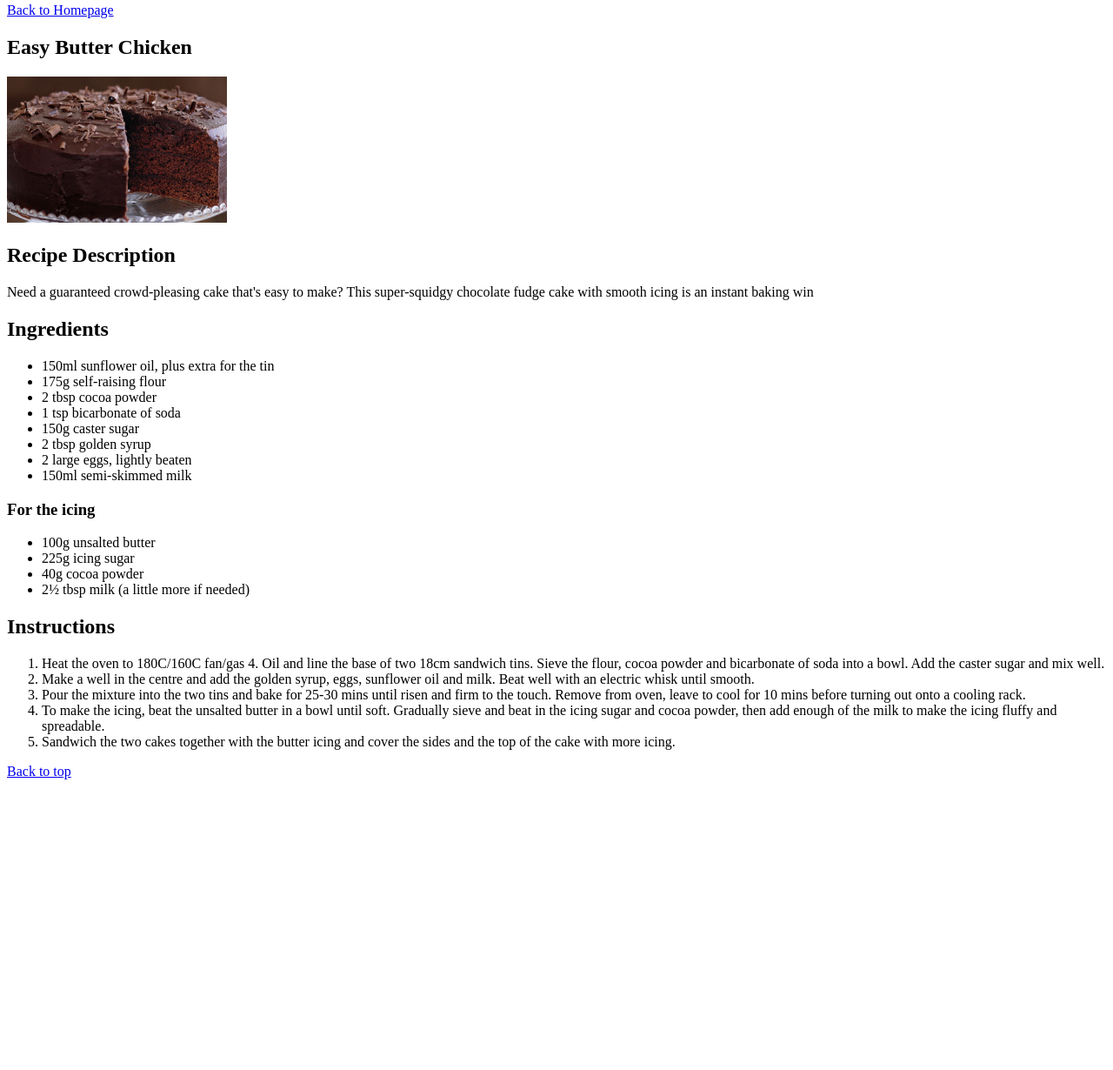
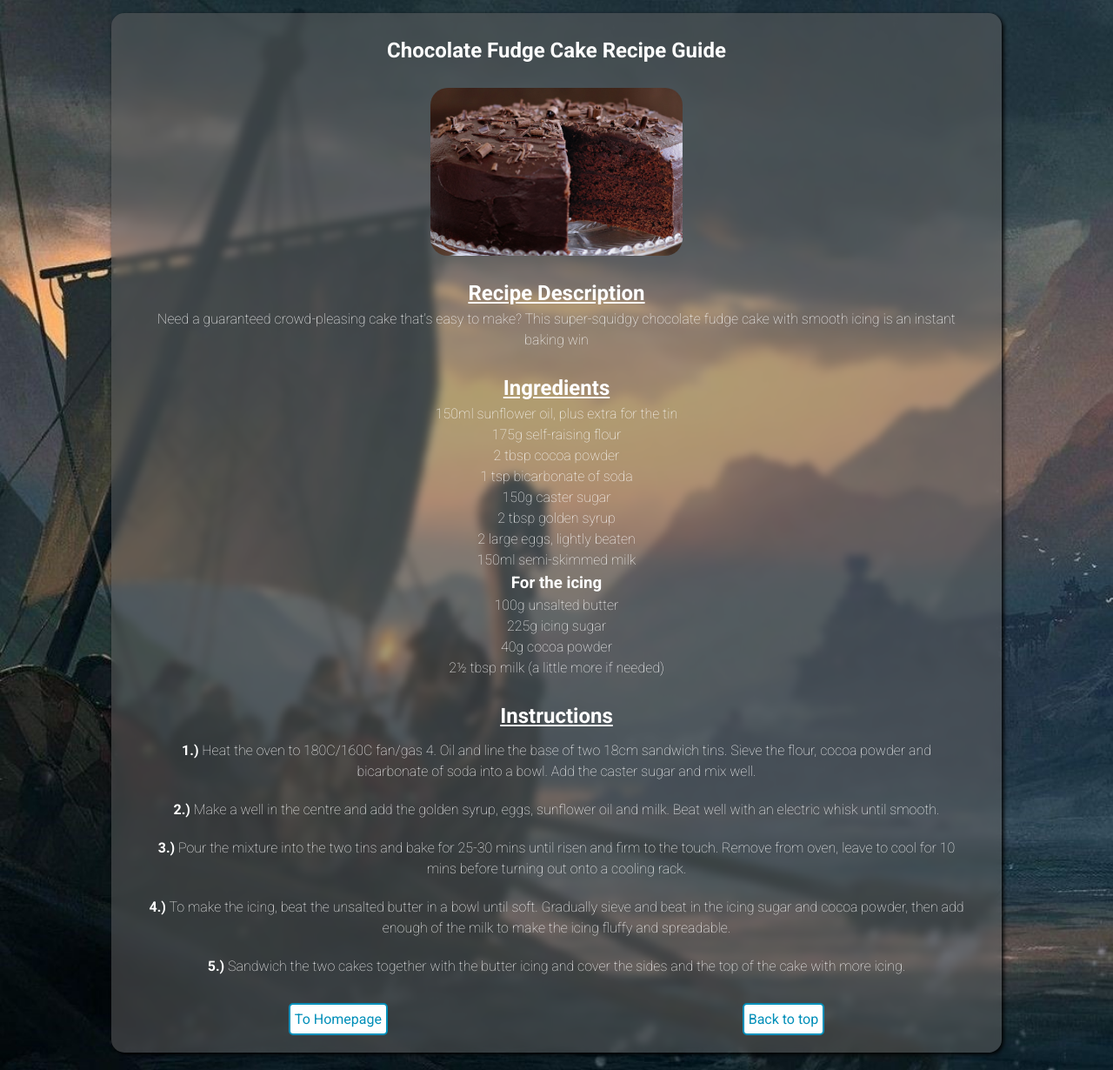
Before and after one commit to jareynolds29/odin-recipes, a plain HTML site: page odin-recipes/chocolate-fudge-cake.html in a window 1280 px wide. Shown: the part 5-1235 px from the top of the page at 87% size. Before the commit the page ends 909 px from the top, so only its background shows below. Drawn offline with Linux system fonts and the light colour scheme.

Commit message:
Updated style for recipe specific pages

```diff
--- /dev/null
+++ b/css/recipe-style.css
@@ -0,0 +1,92 @@
+@import url('https://fonts.googleapis.com/css2?family=Roboto:ital,wght@0,100;0,300;0,400;0,500;0,700;0,900;1,100;1,300;1,400;1,500;1,700;1,900&display=swap');
+
+* {
+    margin: 0;
+    padding: 0;
+    box-sizing: border-box;
+}
+
+body {
+    font-family: 'Roboto', sans-serif;
+    line-height: 1.5;
+    background-image: url("/img/odin-recipes-website-background.jpg");
+    background-size: cover;
+    color: #fff;
+}
+
+/* Primary Recipe Container Style */
+.recipe-container {
+    margin: 20px auto 20px auto;
+    background-color: rgba(100,100,100,0.5);
+    width: 80%;
+    height: 80%;
+    border-radius: 15px;
+    backdrop-filter: blur(5px);
+    box-shadow: 2px 2px 5px #000;
+}
+
+/* Page Header/Title */
+.title {
+    text-align: center;
+    margin: 25px 0 25px 0;
+}
+
+/* Each Content Section */
+section {
+    display: flex;
+    justify-content: center;
+    align-content: center;
+    flex-direction: column;
+    text-align: center;
+    padding: 0 30px 0 30px;
+}
+
+/* Center Recipe Image */
+img {
+    margin-left: auto;
+    margin-right: auto;
+    border-radius: 20px;
+}
+
+ul li {
+    list-style: none;
+    font-weight: lighter;
+}
+ol li {
+    list-style: none;
+    padding: 10px 10px 10px 10px;
+    font-weight: lighter;
+}
+h2 {
+    margin-top: 25px;
+    text-decoration: underline;
+}
+
+p {
+    font-weight: lighter;
+}
+
+.navigation {
+    display: flex;
+    padding: 20px 0 20px 0;
+}
+.button {
+    background-color: #fff;
+    border-radius: 5px;
+    color: #008fb9;
+    text-decoration: none;
+    margin: 0 auto;
+    padding: 0.3em;
+    text-align: center;
+    display: inline-block;
+    justify-content: center;
+    border: 2px solid #008fb9;
+    transition: ease-in-out 0.2s;
+}
+
+.button:focus, .button:hover {
+    transform: scaleX(105%);
+    transform: scaleY(105%);
+    transition: ease-in-out 0.2s;
+    box-shadow: 1px 1px 2px #000;
+}
--- a/odin-recipes/chocolate-fudge-cake.html
+++ b/odin-recipes/chocolate-fudge-cake.html
@@ -2,14 +2,15 @@
 <html lang="en">
 <head>
     <meta charset="UTF-8">
+    <link rel="stylesheet" href="../css/recipe-style.css">
     <title>Odin Recipes - Chocolate Fudge Cake</title>
 </head>
 <body>
 <main>
-    <a href="../index.html">Back to Homepage</a>
+    <div class="recipe-container">
         <section>
-        <h1>Easy Butter Chicken</h1>
-        <img src="../img/odin-recipes-chocolate-fudge-cake.jpeg" alt="A Chocolate Fudge Cake by Odin Recipes" width="20%">
+            <h1 class="title">Chocolate Fudge Cake Recipe Guide</h1>
+            <img src="../img/odin-recipes-chocolate-fudge-cake.jpeg" alt="A Chocolate Fudge Cake by Odin Recipes" width="30%">
             <h2>Recipe Description</h2>
             <p>Need a guaranteed crowd-pleasing cake that's easy to make? This super-squidgy chocolate fudge cake with smooth icing is an instant baking win</p>
         </section>
@@ -36,14 +37,18 @@
         <section>
             <h2>Instructions</h2>
             <ol>
-            <li>Heat the oven to 180C/160C fan/gas 4. Oil and line the base of two 18cm sandwich tins. Sieve the flour, cocoa powder and bicarbonate of soda into a bowl. Add the caster sugar and mix well.</li>
-            <li>Make a well in the centre and add the golden syrup, eggs, sunflower oil and milk. Beat well with an electric whisk until smooth.</li>
-            <li>Pour the mixture into the two tins and bake for 25-30 mins until risen and firm to the touch. Remove from oven, leave to cool for 10 mins before turning out onto a cooling rack.</li>
-            <li>To make the icing, beat the unsalted butter in a bowl until soft. Gradually sieve and beat in the icing sugar and cocoa powder, then add enough of the milk to make the icing fluffy and spreadable.</li>
-            <li>Sandwich the two cakes together with the butter icing and cover the sides and the top of the cake with more icing.</li>
+                <li><strong>1.)</strong> Heat the oven to 180C/160C fan/gas 4. Oil and line the base of two 18cm sandwich tins. Sieve the flour, cocoa powder and bicarbonate of soda into a bowl. Add the caster sugar and mix well.</li>
+                <li><strong>2.)</strong> Make a well in the centre and add the golden syrup, eggs, sunflower oil and milk. Beat well with an electric whisk until smooth.</li>
+                <li><strong>3.)</strong> Pour the mixture into the two tins and bake for 25-30 mins until risen and firm to the touch. Remove from oven, leave to cool for 10 mins before turning out onto a cooling rack.</li>
+                <li><strong>4.)</strong> To make the icing, beat the unsalted butter in a bowl until soft. Gradually sieve and beat in the icing sugar and cocoa powder, then add enough of the milk to make the icing fluffy and spreadable.</li>
+                <li><strong>5.)</strong> Sandwich the two cakes together with the butter icing and cover the sides and the top of the cake with more icing.</li>
             </ol>
         </section>
-    <a href="#">Back to top</a>
+        <div class="navigation">
+            <a href="../index.html" class="button">To Homepage</a>
+            <a href="#top" class="button">Back to top</a>
+        </div>
+    </div>
 </main>
 </body>
 </html>
```
Also changed, not shown: odin-recipes/butter-chicken.html (+7 -6 lines), odin-recipes/lasagna.html (+13 -8 lines). Lines whose indentation alone changed are shown as unchanged.
